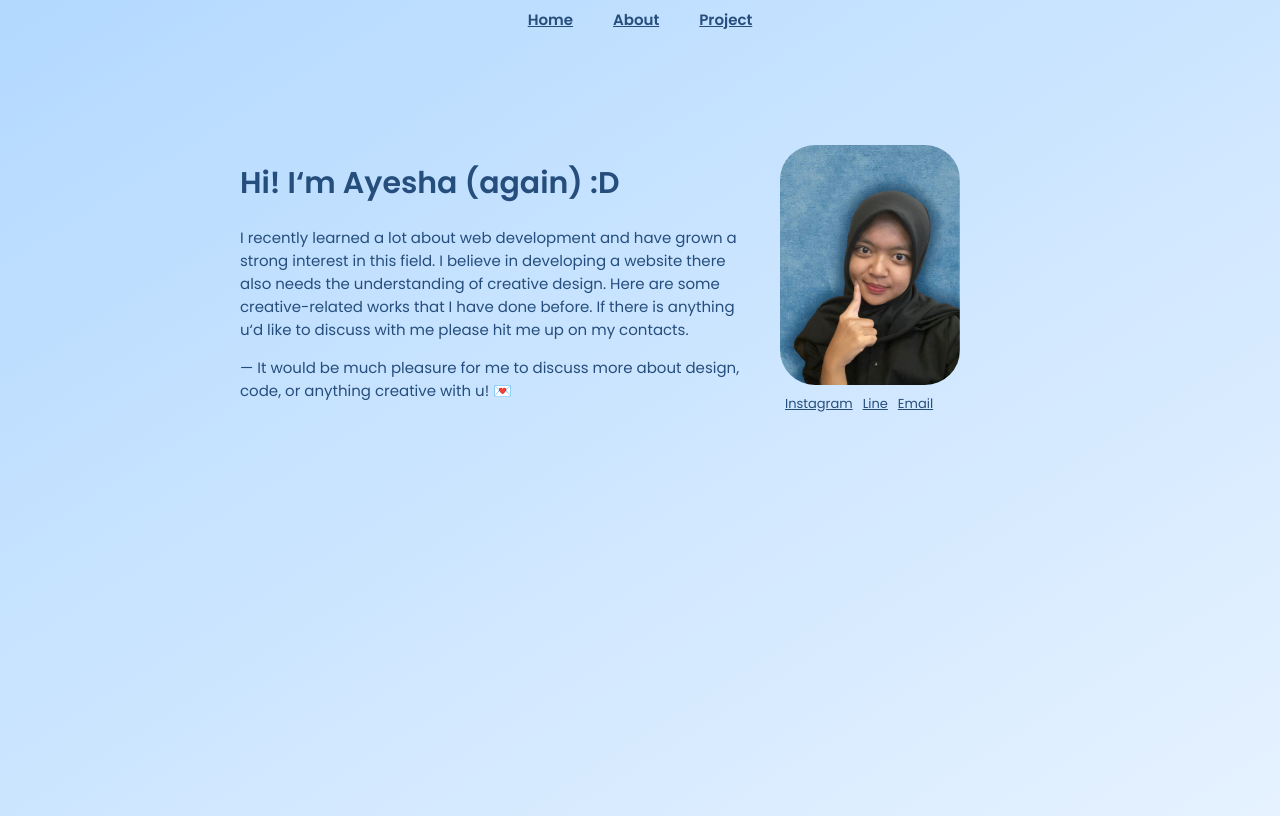
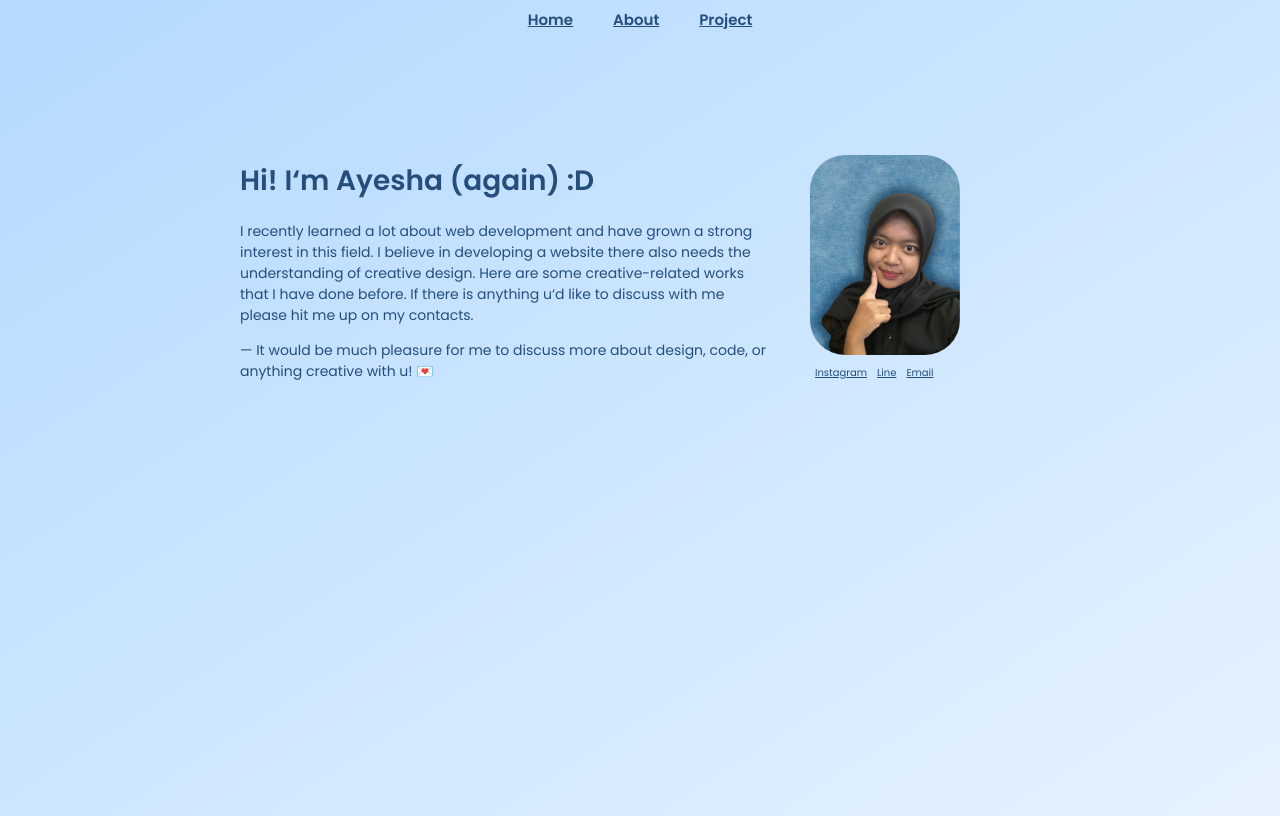
Before and after one commit to ayeshnabiha/proyek-webdev, a Next.js app: page /about in a window 1280 px wide. Built offline with nearby package versions, Linux system fonts and the light colour scheme.

Commit message:
ganti dikittt

```diff
--- a/app/about/globals.css
+++ b/app/about/globals.css
@@ -56,7 +56,7 @@ body {
 
 .foto a {
   margin: 5px;
-  font-size: 13px;
+  font-size: 10px;
   color: #264e7c;
   place-content: center;
   text-align: center;
@@ -74,9 +74,9 @@ body {
   }
 }
 
-@media (min-width: 1024px) {
+@media (min-width: 991px) {
   .container {
-    font-size: 15px;
+    font-size: 14px;
   }
 }
 
@@ -84,4 +84,8 @@ body {
   .container {
     font-size: 10px;
   }
+  .foto {
+    width:100%;
+    border-radius: 10px;
+  }
 }
--- a/app/about/page.js
+++ b/app/about/page.js
@@ -24,10 +24,10 @@ export default function Home(){
                 </div>
 
                 <div className="foto">
-                        <Image src="/main.png" alt="about page" width="180" height="240" style={{borderRadius: 35}}/>
-                        <Link href="http:/instagram.com/ayeshnabiha/">Instagram</Link>
+                        <Image src="/main.png" alt="about page" width="150" height="200" style={{borderRadius: 35}}/>
+                        <Link href="https:/instagram.com/ayeshnabiha/">Instagram</Link>
                         <Link href="https://line.me/ti/p/ayeshnabiha">Line</Link>
-                        <Link href="mailto/ayeshnabiha@gmailcom">Email</Link>
+                        <Link href="https://mailto:ayeshnabiha@gmail.com">Email</Link>
 
                 </div>
             </div>
--- a/app/project/globals.css
+++ b/app/project/globals.css
@@ -67,3 +67,10 @@ body {
     transform: translateY(0);
   }
 }
+
+@media (max-width: 768px) {
+  .projects {
+    padding: 15px;
+    border-radius: 15px;
+  }
+}
```
